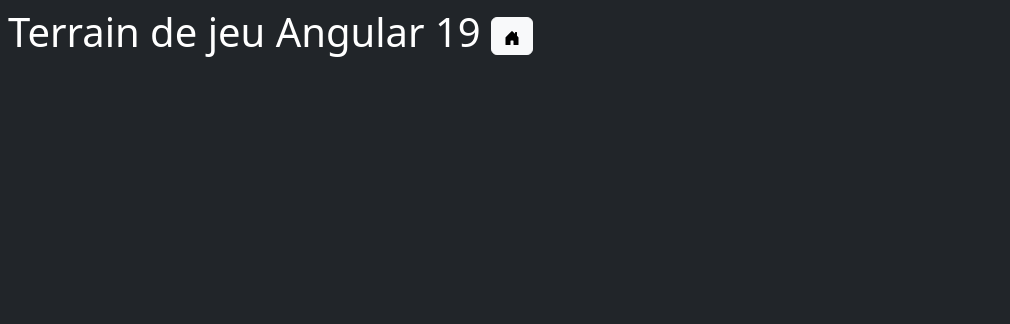
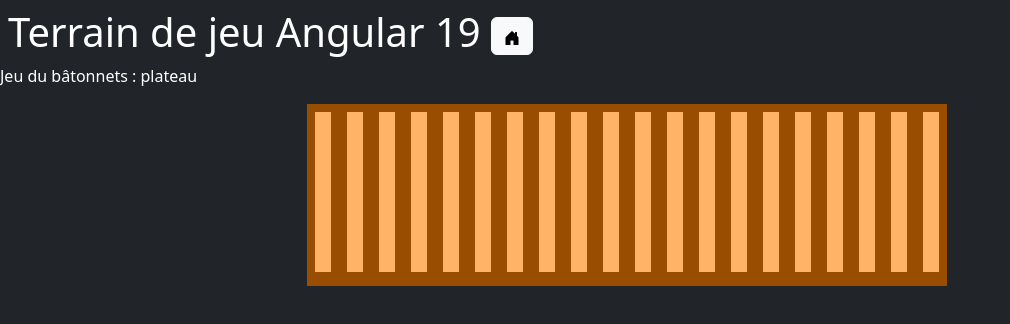
Before and after one commit to js-playground-of-css/ng-playground-app, an Angular app: page /games/batonnets in a window 1280 px wide. Before the commit this address led to /. Shown: the top 324 px of the page, without its empty margins (0-1010 px from the left). Built offline with nearby package versions, Linux system fonts and the light colour scheme.

Commit message:
Maquette : jeu du bâtonnets

```diff
--- a/src/app/app.routes.ts
+++ b/src/app/app.routes.ts
@@ -1,9 +1,11 @@
 import { Routes } from '@angular/router';
 import { InventoryCounterComponent } from './inventory-counter/inventory-counter.component';
 import { HomepageComponent } from './homepage/homepage.component';
+import { BoardBatonnetsComponent } from './games/batonnets/board-batonnets/board-batonnets.component';
 
 export const routes: Routes = [
 	{ path: 'home', component: HomepageComponent },
 	{ path: 'inventaire/compteur', component: InventoryCounterComponent },
+	{ path: 'games/batonnets', component: BoardBatonnetsComponent },
 	{ path: '', redirectTo: 'home', pathMatch: 'full' }
 ];
--- a/src/app/directive/feature-border.directive.ts
+++ b/src/app/directive/feature-border.directive.ts
@@ -30,6 +30,8 @@
     switch(this.featureType()) {
       case 'technique':
         return '#0099ff';
+      case 'jeu':
+        return '#ff3300';
       default:
         return '#4080bf';
     }
--- /dev/null
+++ b/src/app/games/batonnets/adaptative-batonnet/adaptative-batonnet.component.ts
@@ -0,0 +1,23 @@
+import { Component } from '@angular/core';
+
+@Component({
+  selector: 'app-adaptative-batonnet',
+  imports: [],
+  template: `
+    <span></span>
+  `,
+  styles: `
+  span {
+    display: inline-block;
+    margin: 8px;
+    width: 16px;
+    height: 160px;
+    background-color: #ffb366;
+  }
+  `
+})
+export class AdaptativeBatonnetComponent {
+
+  constructor() {}
+
+}
--- /dev/null
+++ b/src/app/games/batonnets/board-batonnets/board-batonnets.component.html
@@ -0,0 +1,10 @@
+<div class="text-white">
+    <p>
+    Jeu du bâtonnets : plateau
+    </p>
+    <p id="board">
+    @for(indexBatonnet of this.creerListeBatonnet() ; track indexBatonnet) {
+        <app-adaptative-batonnet/>
+    }
+    </p>
+</div>
--- /dev/null
+++ b/src/app/games/batonnets/board-batonnets/board-batonnets.component.ts
@@ -0,0 +1,29 @@
+import { Component } from '@angular/core';
+import { AdaptativeBatonnetComponent } from '../adaptative-batonnet/adaptative-batonnet.component';
+
+@Component({
+  selector: 'app-board-batonnets',
+  imports: [AdaptativeBatonnetComponent],
+  templateUrl: 'board-batonnets.component.html',
+  styles: `
+  #board {
+    background-color: #994d00;
+    display: inline-block;
+    margin-left: 24%;
+  }
+  `
+})
+export class BoardBatonnetsComponent {
+
+  public creerListeBatonnet() {
+    return Array.from(
+      {length: BoardBatonnetsComponent.nombreTotalBatonnets()},
+      (_, i) => i + 1
+    );
+  }
+
+  public static nombreTotalBatonnets() {
+    return 20;
+  }
+
+}
--- a/src/mock/features.mock.ts
+++ b/src/mock/features.mock.ts
@@ -14,5 +14,12 @@
         path: 'src/app/directive/feature-border.directive.ts',
         type: 'technique',
         url: 'home'
+    },
+    {
+        id: 33,
+        title: 'Jeu du bâtonnets',
+        path: './',
+        type: 'jeu',
+        url: 'games/batonnets'
     }
 ];
```
